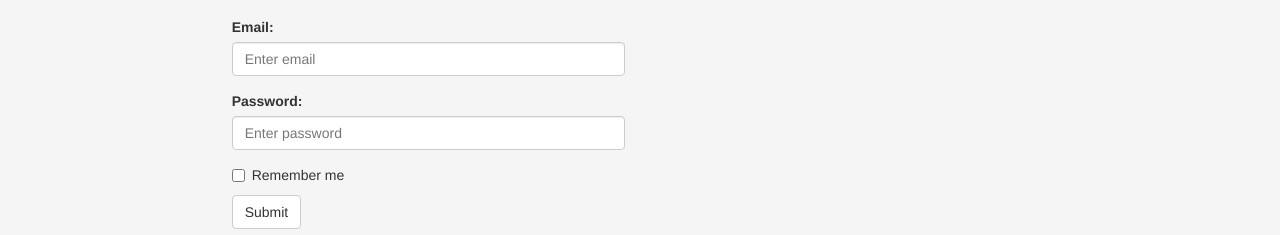
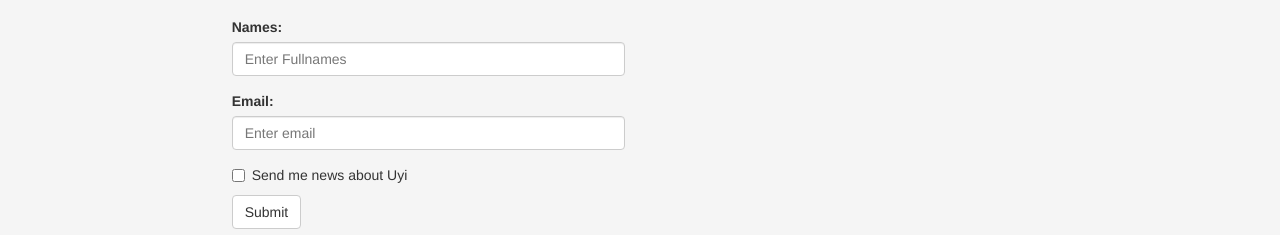
Before and after one commit to xmile1/simple-html-UI, a plain HTML site: page index.html in a window 1280 px wide. Shown: the part 753-988 px from the top of the page. Drawn offline with Linux system fonts and the light colour scheme; files whose address does not match are found by name.

Commit message:
Edited the Form Element

```diff
--- a/index.html
+++ b/index.html
@@ -75,15 +75,16 @@
         <div class="col-sm-4 col-sm-offset-2">
     <form>
     <div class="form-group">
+      <label for="names">Names:</label>
+      <input type="text" class="form-control" id="names" placeholder="Enter Fullnames">
+    </div>
+        <div class="form-group">
       <label for="email">Email:</label>
       <input type="email" class="form-control" id="email" placeholder="Enter email">
     </div>
-    <div class="form-group">
-      <label for="pwd">Password:</label>
-      <input type="password" class="form-control" id="pwd" placeholder="Enter password">
-    </div>
+
     <div class="checkbox">
-      <label><input type="checkbox"> Remember me</label>
+      <label><input type="checkbox"> Send me news about Uyi</label>
     </div>
     <button type="submit" class="btn btn-default">Submit</button>
   </form>
```
